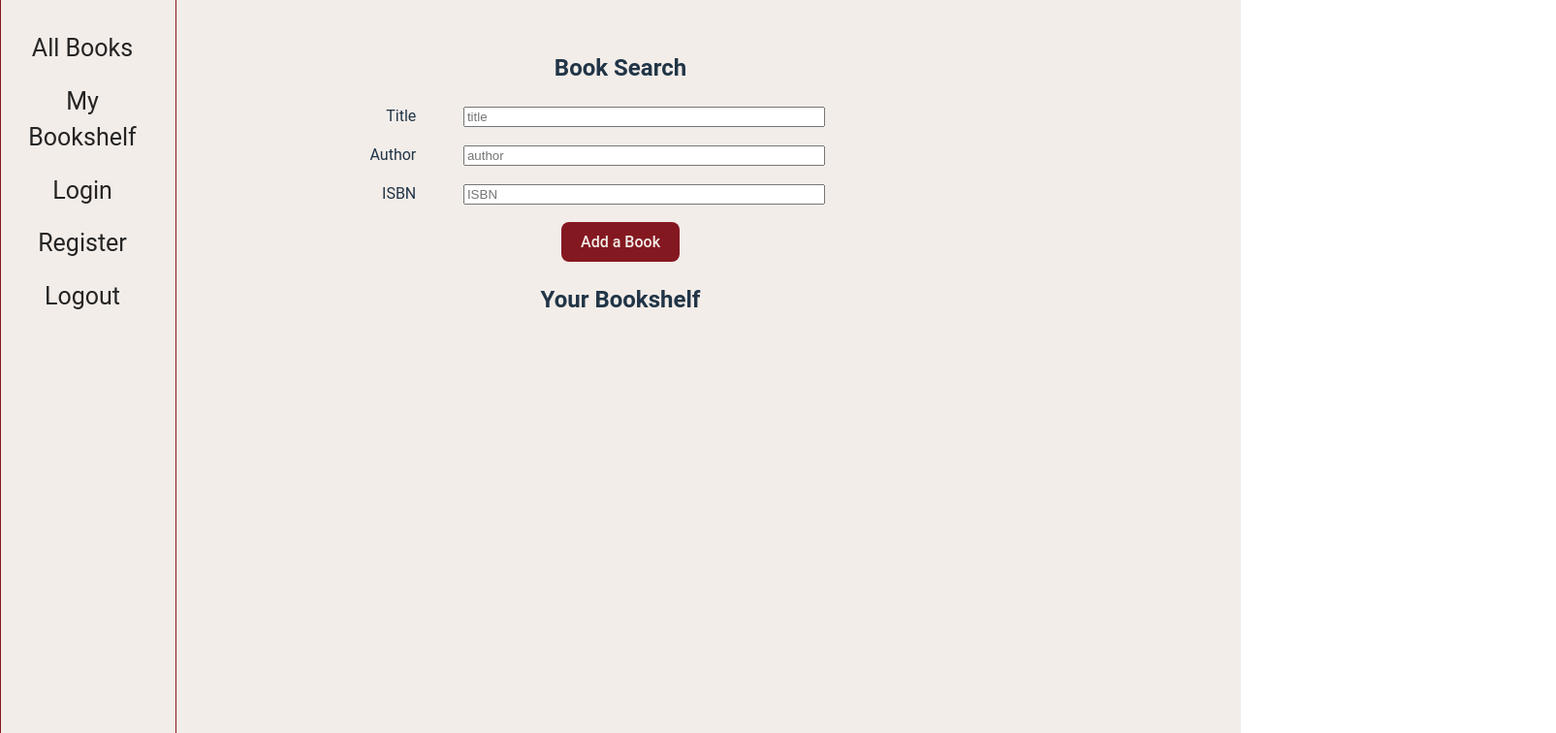
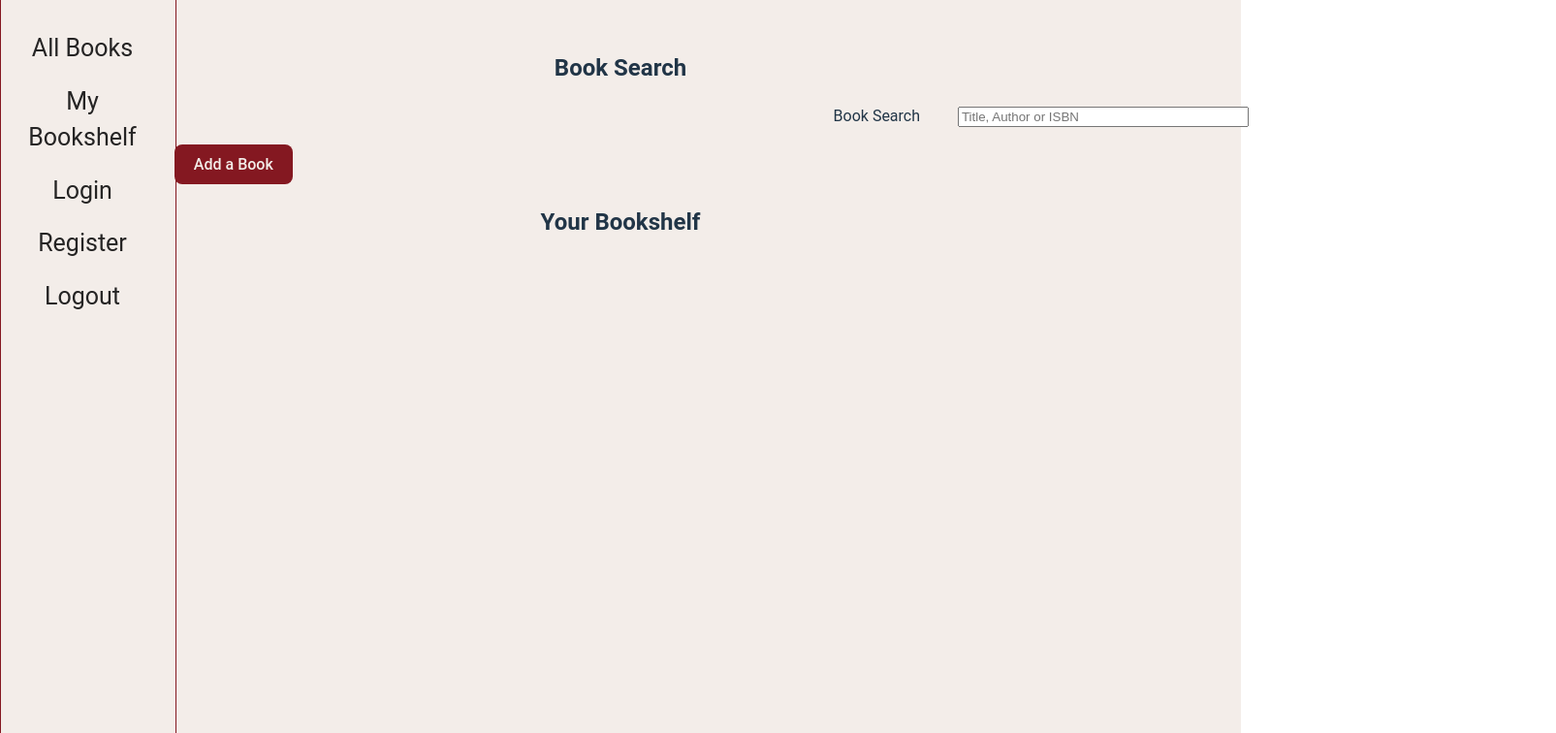
Before and after one commit to larry-dalmeida/ss23-friends-shelves, a React (Vite) app in the folder friendsshelvesreactconversion/: page / in a window 1280 px wide. Shown: the top 756 px of the page at 97% size, 1605 px wide, since content can reach past the window. Built offline with nearby package versions, Linux system fonts and the light colour scheme.

Commit message:
Improved the searchbar, now 1 searchbar for title, author and ISBN search

```diff
--- a/friendsshelvesreactconversion/src/components/BookSearch.jsx
+++ b/friendsshelvesreactconversion/src/components/BookSearch.jsx
@@ -13,7 +13,7 @@ function BookSearch({onSearch}){
             currData[changedField] = newValue;
             return{...currData};
         })
-        onSearch(formData.title, formData.author, formData.ISBN)
+        onSearch(formData.title)
         console.log(formData)
     }
 
@@ -22,39 +22,15 @@ function BookSearch({onSearch}){
         <h2>Book Search</h2>
         <form className = "searchForm">
             <p>
-                <label>Title </label>
+                <label>Book Search</label>
                 <input
                 type = "text"
-                placeholder = "title"
+                placeholder = "Title, Author or ISBN"
                 className="input"
                 value = {formData.title}
                 onChange = {handleChange}
                 name = "title"
                 id="title"
-                />
-            </p>
-            <p>
-                <label>Author </label>
-                <input
-                type = "text"
-                placeholder = "author"
-                className="input"
-                value = {formData.author}
-                onChange = {handleChange}
-                name = "author"
-                id="author"
-                />
-            </p>
-                <p>
-                <label>ISBN </label>
-                <input
-                type = "text"
-                placeholder = "ISBN"
-                className="input"
-                value = {formData.ISBN}
-                onChange = {handleChange}
-                name = "ISBN"
-                id="ISBN"
                 />
             </p>
         </form>
--- a/friendsshelvesreactconversion/src/index.css
+++ b/friendsshelvesreactconversion/src/index.css
@@ -74,9 +74,10 @@ button:focus-visible {
 
 .searchForm{
 
-  width: 100%;
-  position: relative;
-  right: 0px;
+  width: 80%;
+  padding-left:600px;
+  z-index: 0;
+
 }
 
 label, input{
@@ -117,7 +118,6 @@ input + label{
 
 }
 
-/* The navigation menu links */
 .navBar a {
   padding: 6px 8px 6px 16px;
   text-decoration: none;
@@ -148,3 +148,9 @@ input + label{
   margin:10px;
 
 }
+
+.buttonBookCreate{
+
+  margin-right: 800px;
+
+}
```
